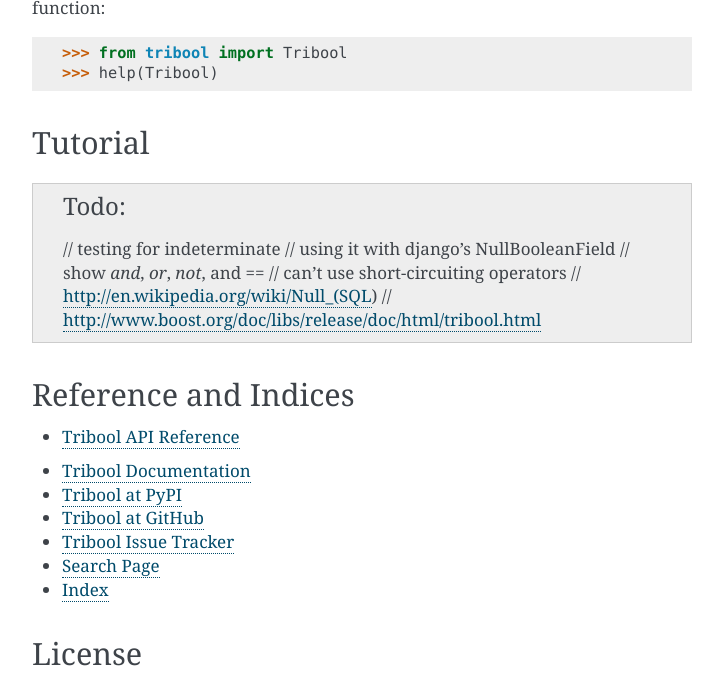
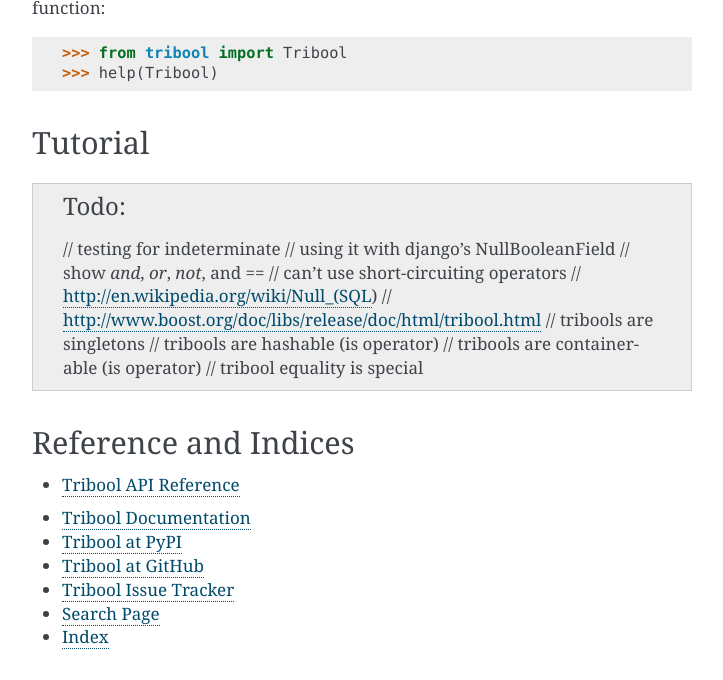
Before and after one commit to grantjenks/python-tribool, a Sphinx documentation site: the page built from docs/index.rst, in a window 1280 px wide and 900 px high, scrolled down 1063 px, cut to the strip 0-680 px from the top of the window. Shown: the whole strip, without its empty margins (388-1111 px from the left). Built offline with Sphinx 7.4.7, drawn with Linux system fonts in a browser that asks for light colours.

Commit message:
Add notes for docs about singleton pattern

```diff
--- a/docs/index.rst
+++ b/docs/index.rst
@@ -60,6 +60,11 @@
    // can't use short-circuiting operators
    // http://en.wikipedia.org/wiki/Null_(SQL)
    // http://www.boost.org/doc/libs/release/doc/html/tribool.html
+   // tribools are singletons
+   // tribools are hashable (is operator)
+   // tribools are container-able (is operator)
+   // tribool equality is special
+
 
 Reference and Indices
 ---------------------
```
